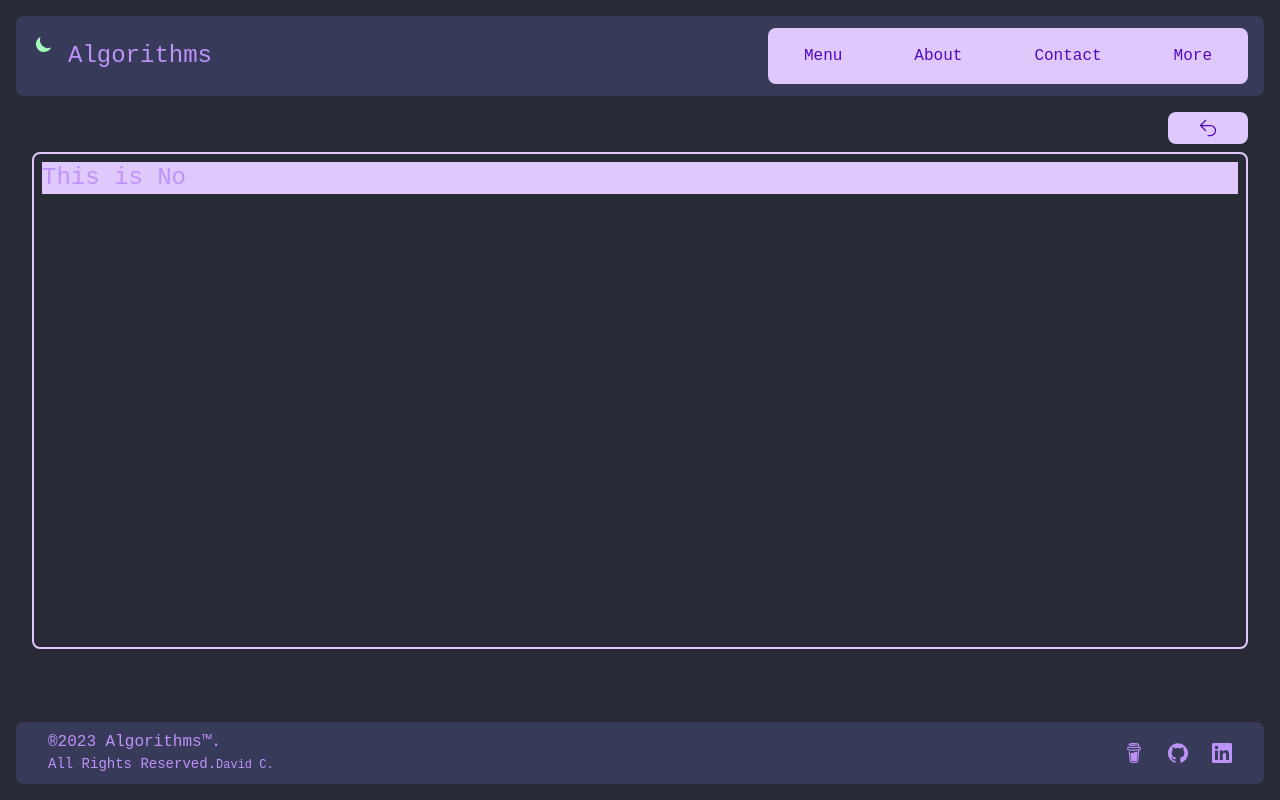
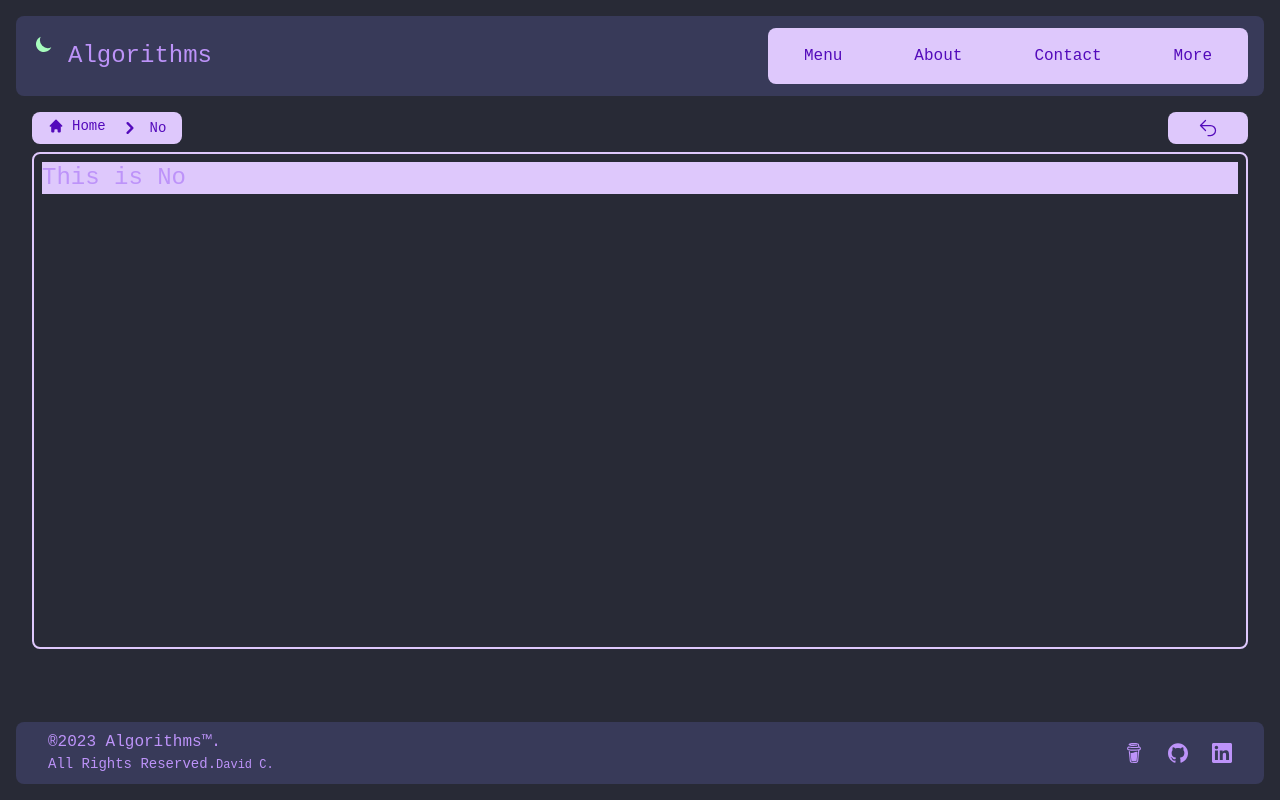
Before and after one commit to bigblackbexr/algorithms, a Vue app: page /no in a window 1280 px wide. Built offline with nearby package versions, Linux system fonts and the light colour scheme; a web font is replaced by a local one.

Commit message:
breadcrumb added

```diff
--- a/src/components/algorithm.vue
+++ b/src/components/algorithm.vue
@@ -3,6 +3,32 @@
     <div class="absolute inset-x-4 top-28 bottom-24 overflow-auto">
 
       <div class="relative">
+
+        <nav class="text-green-dark dark:text-purple-dark">
+          <div class="absolute max-md:left-0 left-4">
+            <div class="rounded-lg bg-green-light dark:bg-purple-light px-4">
+              <ol class="inline-flex items-center space-x-1 md:space-x-3
+                        max-md:h-10">
+                <li>
+                  <div class="inline-flex items-center text-sm">
+                    <svg aria-hidden="true" class="w-4 h-4 mr-2" fill="currentColor" viewBox="0 0 20 20" xmlns="http://www.w3.org/2000/svg"><path d="M10.707 2.293a1 1 0 00-1.414 0l-7 7a1 1 0 001.414 1.414L4 10.414V17a1 1 0 001 1h2a1 1 0 001-1v-2a1 1 0 011-1h2a1 1 0 011 1v2a1 1 0 001 1h2a1 1 0 001-1v-6.586l.293.293a1 1 0 001.414-1.414l-7-7z"></path></svg>
+                    <p class="max-md:mt-1">
+                      Home
+                    </p>
+                  </div>
+                </li>
+                <li>
+                  <div class="flex items-center text-sm">
+                    <svg aria-hidden="true" class="w-6 h-6 max-md:w-5 max-md:h-5" fill="currentColor" viewBox="0 0 20 20" xmlns="http://www.w3.org/2000/svg"><path fill-rule="evenodd" d="M7.293 14.707a1 1 0 010-1.414L10.586 10 7.293 6.707a1 1 0 011.414-1.414l4 4a1 1 0 010 1.414l-4 4a1 1 0 01-1.414 0z" clip-rule="evenodd"></path></svg>
+                    <p class="capitalize ml-1 md:ml-2">
+                      {{ folder }}
+                    </p>
+                  </div>
+                </li>
+              </ol>
+            </div>
+          </div>
+
           <div class="absolute max-md:right-0 right-4">
             <button @click="getBack()"
               class="rounded-lg max-md:w-10 w-20 max-md:h-10 h-8 bg-green-light text-green-dark dark:bg-purple-light dark:text-purple-dark">
@@ -13,6 +39,8 @@
               </div>
             </button>
           </div>
+        </nav>
+
 
         <div class="max-md:pt-12 pt-10 max-md:mx-0 mx-4">
           <div class="rounded-lg border-solid border-2 dark:border-purple-light max-md:h-[588px] h-[497px]">
```
Lines whose indentation alone changed are shown as unchanged.
